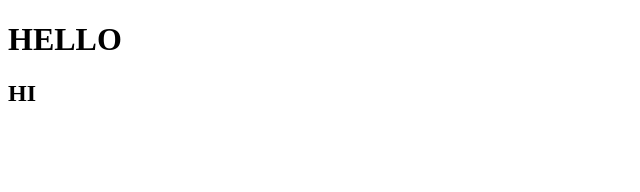
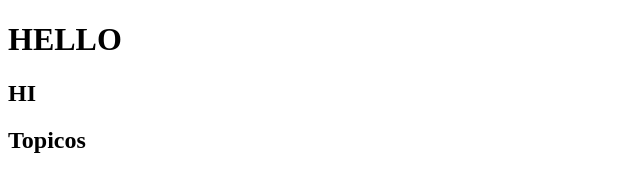
Before and after one commit to sherlockCodec/Topicos-Especiais-Fatec, a plain HTML site: page index.html in a window 1280 px wide. Shown: the whole page, without its empty margins (0-640 px from the left). Drawn offline with Linux system fonts and the light colour scheme.

Commit message:
Other commit

```diff
--- a/index.html
+++ b/index.html
@@ -7,5 +7,6 @@
   <body>
     <h1>HELLO</h1>
     <h2>HI</h2>
+    <h2>Topicos</h2>
   </body>
 </html>
```
